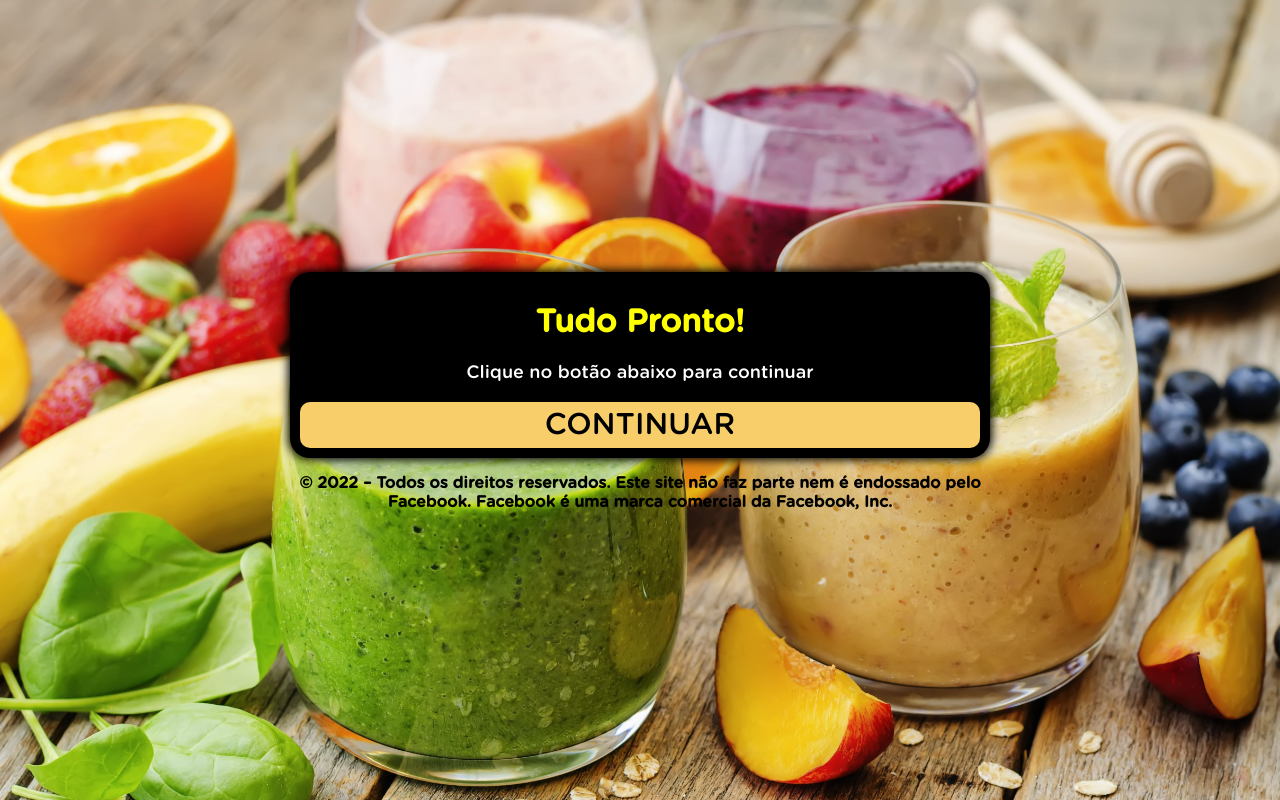
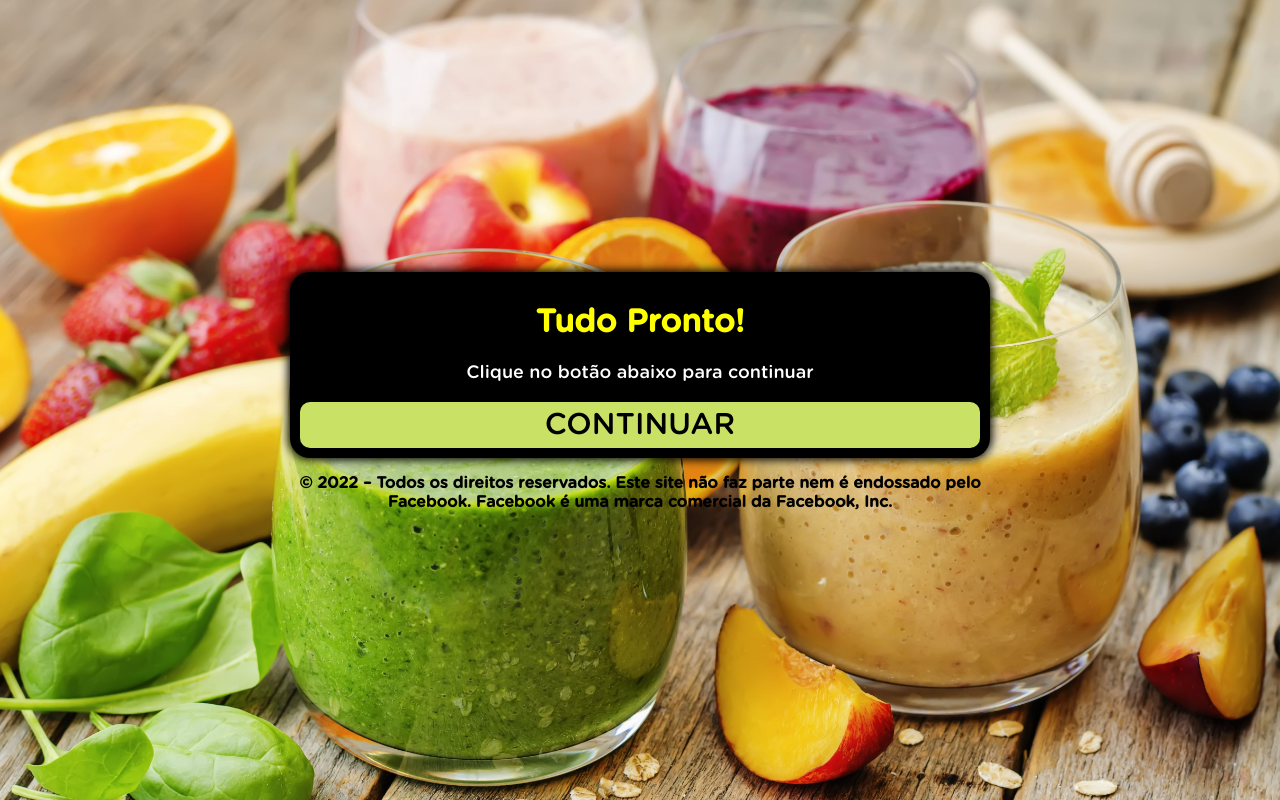
Before and after one commit to nikolamerazzi/zerobarrigaprotocolo.com.br, a plain HTML site: page ps/index.html in a window 1280 px wide. Drawn offline with Linux system fonts and the light colour scheme; a script that the page names is missing.

Commit message:
Add files via upload

```diff
--- a/ps/style.css
+++ b/ps/style.css
@@ -44,7 +44,7 @@ body {
 	border-radius: 10px;
 	padding: 5px 10px;
 	font-size: 30px;
-	background-color: #f7ce6a;
+	background-color: #C9E265;
 	outline: none;
 	color: black;
 	text-decoration: none;
```
